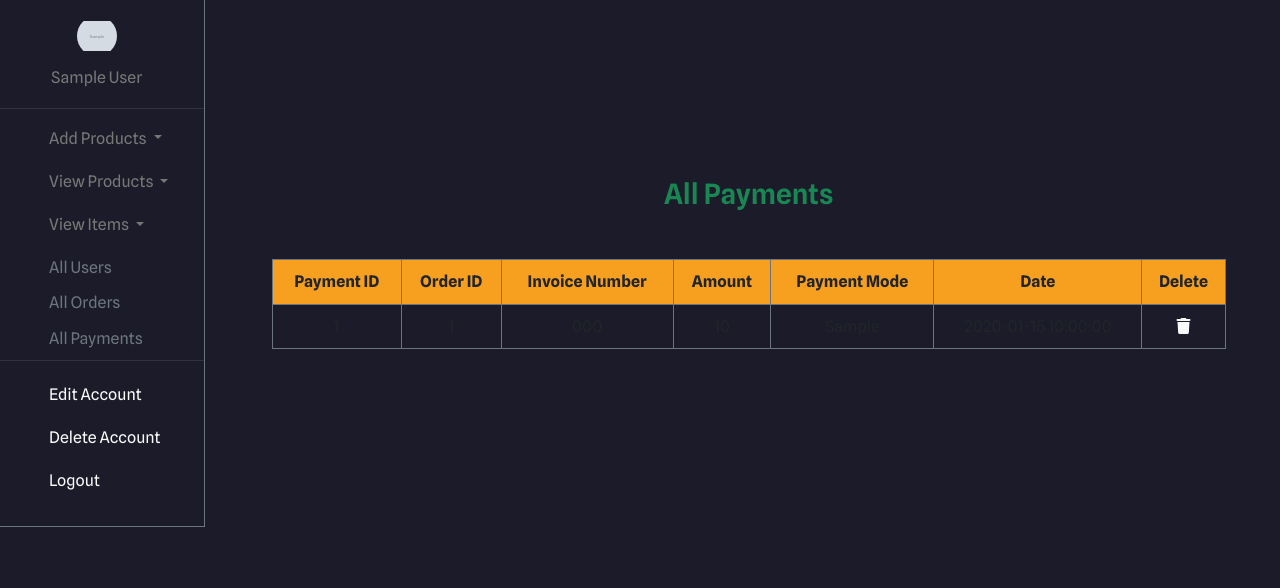
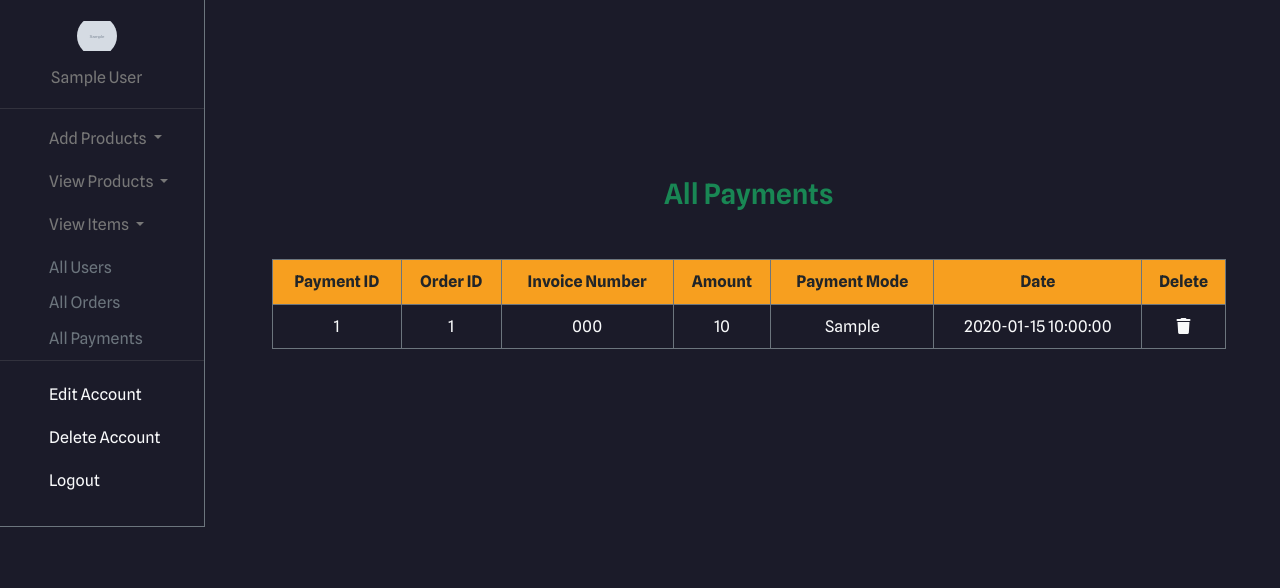
Before and after one commit to gilbertozioma/Food-shop, a PHP site: page /admin/index.php?all_payments in a window 1280 px wide. Shown: the part 103-691 px from the top of the page. Run offline with PHP 8.4, Linux system fonts and the light colour scheme; the visitor is signed in with stand-in values (Sample User, id 1); tables that the repository leaves empty or names only in its code hold one stand-in row (values such as "Sample post"); grey boxes marked "Sample" are stand-in pictures.

Commit message:
updated all payments

```diff
--- a/admin/all_payments.php
+++ b/admin/all_payments.php
@@ -3,27 +3,25 @@
 <table class="table table-bordered border-secondary mt-5 text-center">
 
     <thead class='nav-bg'>
+        <tr>
+            <th>Payment ID</th>
+            <th>Order ID</th>
+            <th>Invoice Number</th>
+            <th>Amount</th>
+            <th>Payment Mode</th>
+            <th>Date</th>
+            <th>Delete</th>
+        </tr>
+    </thead>
+    <tbody class='bg-secondary text-light'>
         <?php
         $get_user_payment = "SELECT * FROM tbl_user_payments";
         $res = mysqli_query($conn, $get_user_payment);
         $row_count = mysqli_num_rows($res);
         $number = 0;
-        echo "<tr>
-                <th>Payment ID</th>
-                <th>Order ID</th>
-                <th>Invoice Number</th>
-                <th>Amount</th>
-                <th>Payment Mode</th>
-                <th>Date</th>
-                <th>Delete</th>
-            </tr>
-            </thead>
-            <tbody class='bg-secondary text-light'>";
-
         if ($row_count == 0) {
             echo "<h2 class='text-danger text-center mb-5 mt-5'>No Payment Yet</h2>";
-        }
-        else {
+        } else {
             while ($row = mysqli_fetch_assoc($res)) {
                 $payment_id = $row['payment_id'];
                 $order_id = $row['order_id'];
@@ -32,24 +30,25 @@
                 $payment_mode = $row['payment_mode'];
                 $date = $row['date'];
                 // $number++;
-                echo "<tr>
-                <td>$payment_id</td>
-                <td>$order_id</td>
-                <td>$invoice_number</td>
-                <td>$amount</td>
-                <td>$payment_mode</td>
-                <td>$date</td>
-                <td><a href='index.php?delete_payment=$payment_id' class='text-light' type='button' data-bs-toggle='modal' data-bs-target='#exampleModal'><i class='fas fa-trash'></i></a></td>
-                </tr>";
             }
         }
         ?>
 
+        <tr>
+            <td class="text-light"><?php echo $payment_id ?></td>
+            <td class="text-light"><?php echo $order_id ?></td>
+            <td class="text-light"><?php echo $invoice_number ?></td>
+            <td class="text-light"><?php echo $amount ?></td>
+            <td class="text-light"><?php echo $payment_mode ?></td>
+            <td class="text-light"><?php echo $date ?></td>
+            <td><a href='index.php?delete_payment=$payment_id' class='text-light' type='button' data-bs-toggle='modal' data-bs-target='#exampleModal'><i class='fas fa-trash'></i></a></td>
+        </tr>
+    </tbody>
+</table>
 
 
 
-        </tbody>
-</table>
+
 
 
 <!-- CONFIRM DELETE MODAL -->
```
